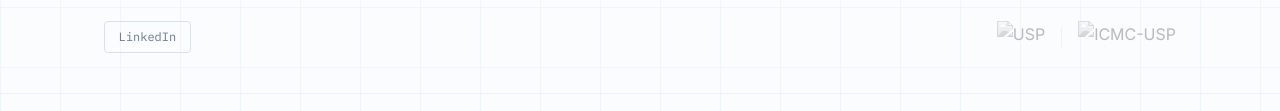
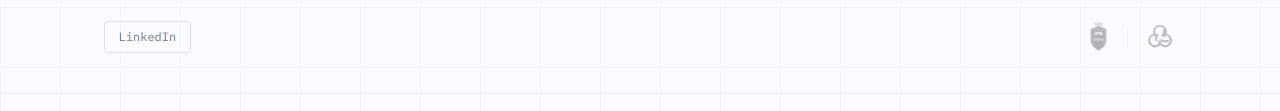
Before and after one commit to AraujoMarcus/marcus-mvsa.github.io, a plain HTML site: page index.html in a window 1280 px wide. Shown: the part 293-404 px from the top of the page. Drawn offline with Linux system fonts and the light colour scheme.

Commit message:
Update index.html

```diff
--- a/index.html
+++ b/index.html
@@ -460,9 +460,9 @@ footer .footer-links a:hover { color: var(--accent); text-decoration: none; }
   <div class="mini-links">
     <a href="https://www.linkedin.com/in/marcus-mvsa/" target="_blank">LinkedIn</a>
     <div class="crests">
-      <img src="assets/usp-brasao.svg" alt="USP" title="Universidade de São Paulo">
+      <img src="./usp-brasao.svg" alt="USP" title="Universidade de São Paulo">
       <div class="crest-sep"></div>
-      <img src="assets/icmc-logo.svg" alt="ICMC-USP" title="Instituto de Ciências Matemáticas e de Computação — USP">
+      <img src="./icmc-logo.svg" alt="ICMC-USP" title="Instituto de Ciências Matemáticas e de Computação — USP">
     </div>
   </div>
 </div>
```
